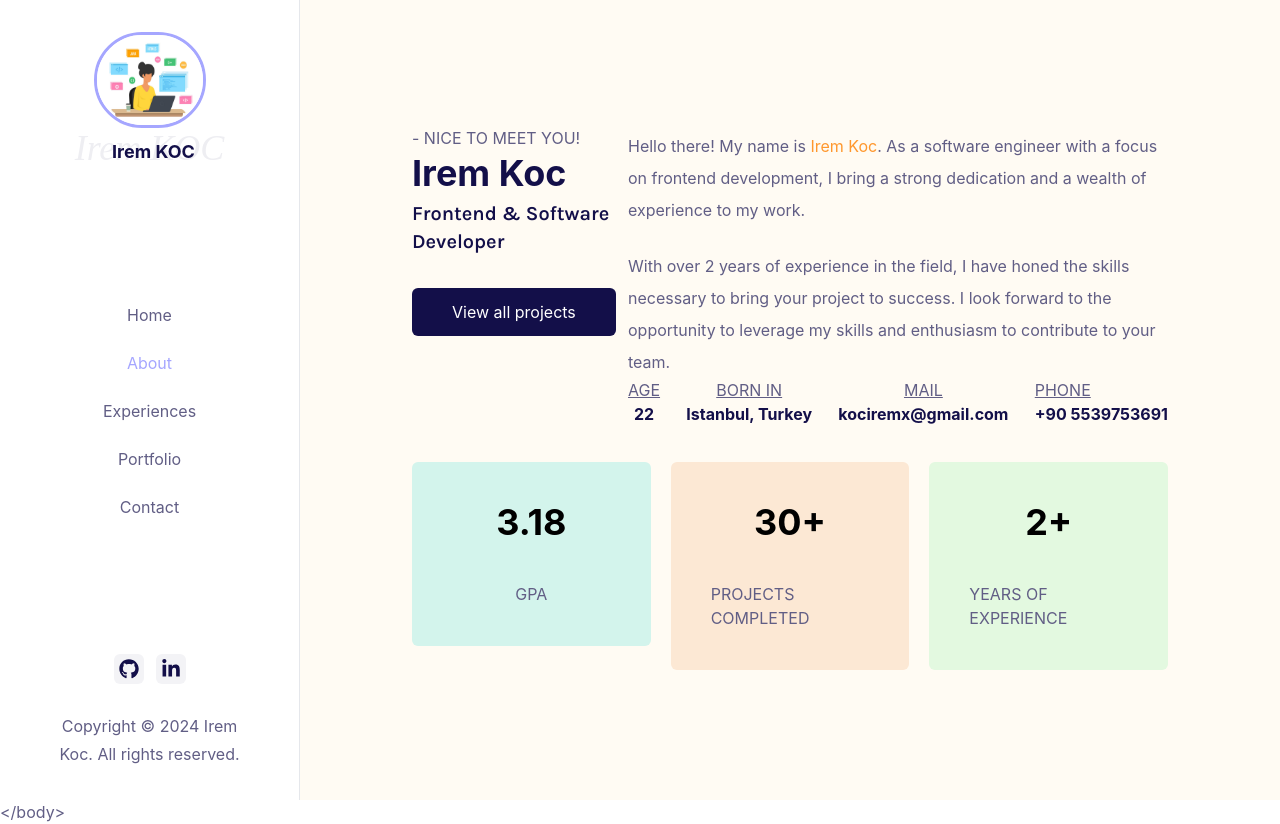
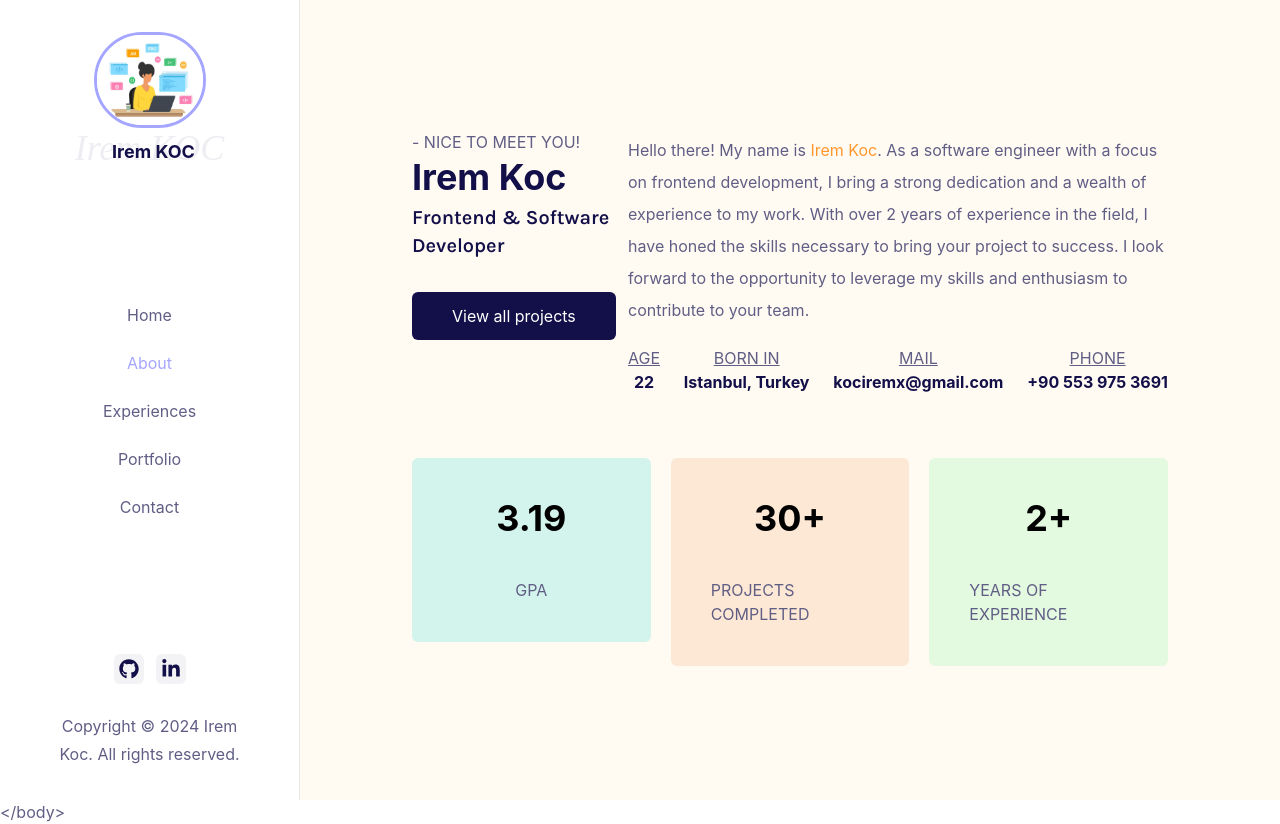
Before and after one commit to irem-koc/my-personal-website-v2, a React (Vite) app: page /about in a window 1280 px wide. Built offline with nearby package versions, Linux system fonts and the light colour scheme.

Commit message:
feat: edit about page

```diff
--- a/src/pages/about/About.tsx
+++ b/src/pages/about/About.tsx
@@ -10,7 +10,7 @@ const About = (props: Props) => {
   return (
     <div className="lg:p-28 p-32 bg-about-bg w-full h-screen flex flex-col justify-around">
       <div className="row-between">
-        <div className="col-start w-1/3">
+        <div className="hidden xl:flex col-start w-1/3">
           <Text text="- NICE TO MEET YOU!" style={["about-top-text"]} />
           <Title text={"Irem Koc"} style={["about-title"]} />
           <Text
@@ -25,7 +25,7 @@ const About = (props: Props) => {
             to={"/portfolio"}
           />
         </div>
-        <div className="w-5/6">
+        <div className="xl:w-5/6">
           <div>
             <Text
               text={"Hello there! My name is "}
@@ -38,26 +38,6 @@ const About = (props: Props) => {
               }
               style={["about-info-text"]}
             />
-            <br />
-            <br />
-            {/* <Text
-              text={
-                "With a solid foundation in technologies like React, React Native (both CLI and Expo), TypeScript, and Redux Toolkit, I am well-equipped to deliver robust and user-friendly applications. "
-              }
-              style={[]}
-            />
-            <Text
-              text={
-                "In addition to my frontend expertise, I also have experience with backend development using Spring Boot, which allows me to understand and contribute to different layers of a software project. "
-              }
-              style={[]}
-            />
-            <Text
-              text={
-                "I am passionate about every step of the software development process, from initial discussion and collaboration to the final stages of deployment. "
-              }
-              style={[]}
-            /> */}
             <Text
               text={
                 "With over 2 years of experience in the field, I have honed the skills necessary to bring your project to success. I look forward to the opportunity to leverage my skills and enthusiasm to contribute to your team."
@@ -65,7 +45,7 @@ const About = (props: Props) => {
               style={["about-info-text"]}
             />
           </div>
-          <div className="row-between">
+          <div className="hidden my-5 xl:flex row-between">
             <div className="col-center">
               <Text text={"AGE"} style={["underline"]} />
               <Text text={"22"} style={["font-bold text-dark-blue"]} />
@@ -84,10 +64,10 @@ const About = (props: Props) => {
                 style={["font-bold text-dark-blue"]}
               />
             </div>
-            <div className="col-start">
+            <div className="col-center">
               <Text text={"PHONE"} style={["underline"]} />
               <Text
-                text={"+90 5539753691"}
+                text={"+90 553 975 3691"}
                 style={["font-bold text-dark-blue"]}
               />
             </div>
@@ -97,7 +77,7 @@ const About = (props: Props) => {
       <div className="row-between w-full gap-5">
         <InfoCard
           style={["info-card bg-[#D3F4EC]"]}
-          top={"3.18"}
+          top={"3.19"}
           bottom={"GPA"}
         />
         <InfoCard
```
